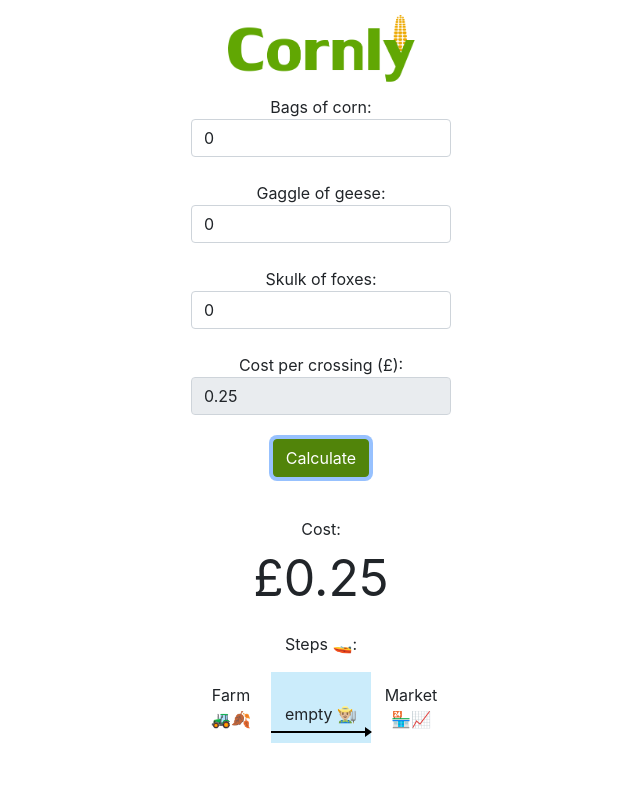
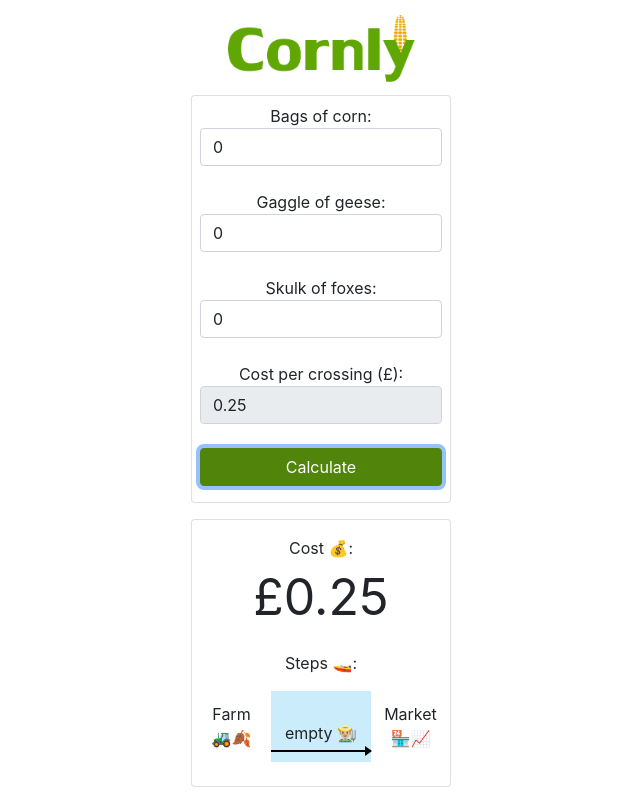
Before and after one commit to andrewclowes/cornly, a React (Create React App) app: page / in a window 1280 px wide. Both pictures are taken after a click on the button "Calculate". Shown: the whole page, without its empty margins (319-959 px from the left). Built offline with nearby package versions, Linux system fonts and the light colour scheme.

Commit message:
Added card to UI

```diff
--- a/src/TravelForm.js
+++ b/src/TravelForm.js
@@ -58,6 +58,7 @@ export const TravelForm = () => {
 
   return (
     <form className="form travel-form">
+      <div className="card p-2 mb-3">
         <div className="form-group mb-4">
           <label htmlFor="number-of-corn" className="control-label">Bags of corn:</label>
           <input type="text" pattern="\d*" className="form-control" name="number-of-corn" value={numberOfCorn} onChange={handleBagsOfCornChange}/>
@@ -74,20 +75,21 @@ export const TravelForm = () => {
           <label htmlFor="cost-per-crossing">Cost per crossing (£):</label>
           <input type="number" min="0" className="form-control" id="cost-per-crossing" value={costPerCrossing} onChange={handleCostPerCrossingChange}  disabled="disabled"/>
         </div>
-      <button className="btn btn-primary mb-4" onClick={handleCalculateClick}>
+        <button className="btn btn-primary mb-2" onClick={handleCalculateClick}>
           Calculate
         </button>
-      <div className="result">
-        {overallCost !== null && <>
-          <div className="mt-3">Cost:</div>
+      </div>
+      {
+        overallCost !== null && journey &&
+        <div className="result card mb-3">
+          <div className="mt-3">Cost 💰:</div>
           <p className="cost">£{overallCost.toFixed(2)}</p>
-        </>}
-        {journey && <>
           <div className="mb-3">Steps 🚤:</div>
           <Steps journey={journey} />
-        </>}
+          <br/>
+        </div>
+      }
       {errorMessage && <div className="mt-3 p-4 error">{errorMessage}</div>}
-      </div>
     </form>
   )
 }
```
Lines whose indentation alone changed are shown as unchanged.
